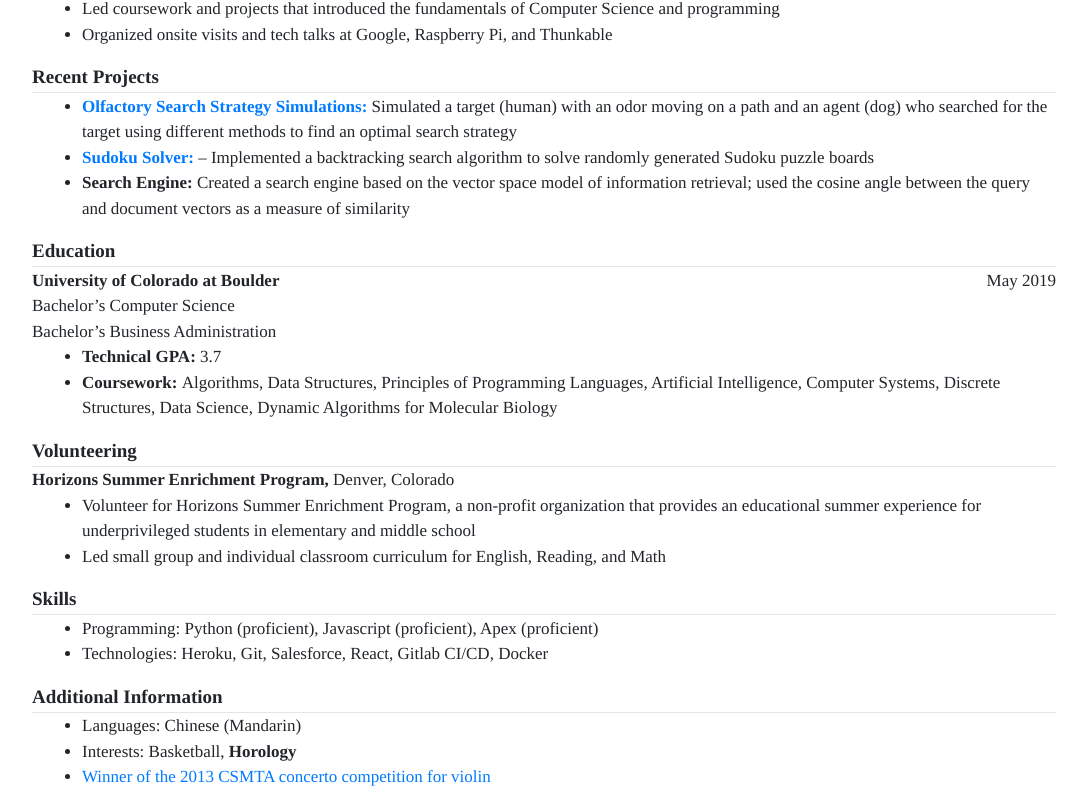
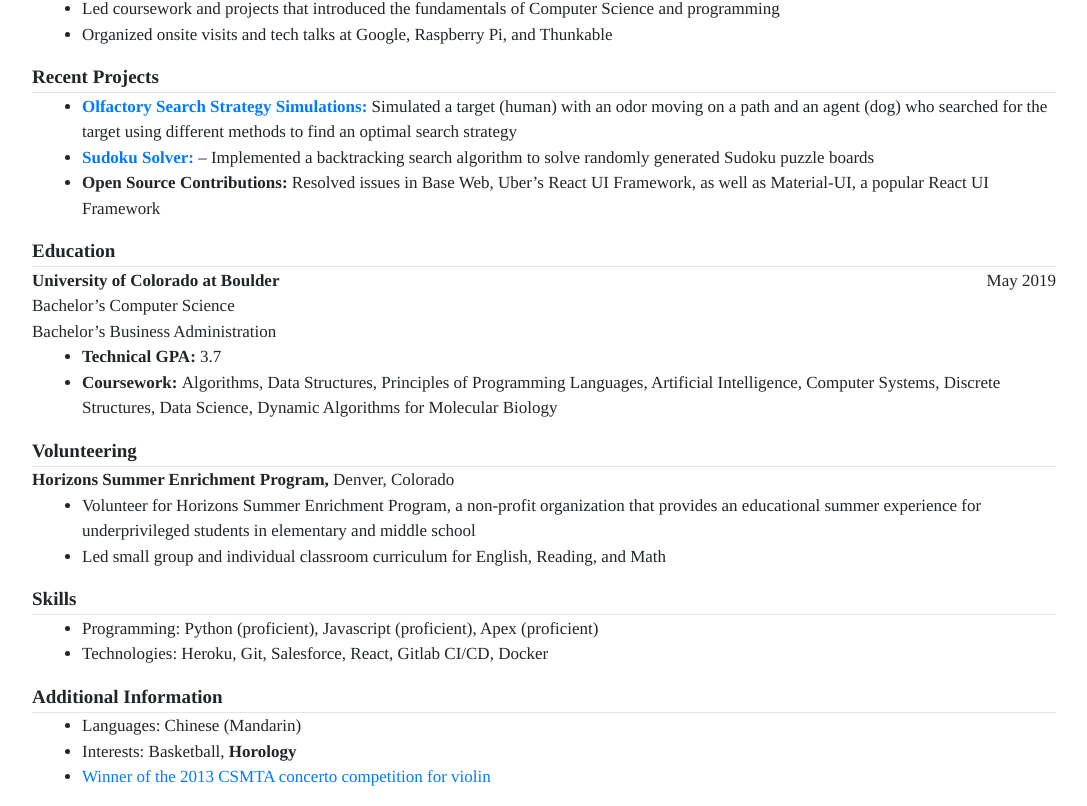
Before and after one commit to curtislin7/personal-website, a React (Create React App) app: page / in a window 1280 px wide. Shown: the part 793-1599 px from the top of the page, without its empty margins (96-1183 px from the left). Built offline with nearby package versions, Linux system fonts and the light colour scheme.

Commit message:
Update resume

```diff
--- a/src/App.js
+++ b/src/App.js
@@ -3,7 +3,6 @@ import { BrowserRouter, Route, Switch } from 'react-router-dom'
 import HomePage from './Pages/Home/HomePage'
 import { ThemeProvider } from '@material-ui/core/styles';
 import { theme } from './AppTheme';
-
 
 const App = () => {
   return (
--- a/src/Pages/Home/HomePage.js
+++ b/src/Pages/Home/HomePage.js
@@ -86,7 +86,7 @@ const HomePage = () => {
                   <ul className={classes.points}>
                     <li><a className={classes.pointHeader} href={'https://bit.ly/2WsF9L9'}>Olfactory Search Strategy Simulations:&nbsp;</a>Simulated a target (human) with an odor moving on a path and an agent (dog) who searched for the target using different methods to find an optimal search strategy</li>
                     <li><a className={classes.pointHeader} href={'https://bit.ly/2V9BY7m'}>Sudoku Solver:&nbsp;</a>– Implemented a backtracking search algorithm to solve randomly generated Sudoku puzzle boards</li>
-                    <li><span className={classes.pointHeader}>Search Engine:&nbsp;</span>Created a search engine based on the vector space model of information retrieval; used the cosine angle between the query and document vectors as a measure of similarity</li>
+                    <li><span className={classes.pointHeader}>Open Source Contributions:&nbsp;</span>Resolved issues in Base Web, Uber’s React UI Framework, as well as Material-UI, a popular React UI Framework</li>
                   </ul>
                 </div>
                 <div className={classes.section}>
```
Also changed, not shown: 1 other file (tests, documents, lock files or other folders).
